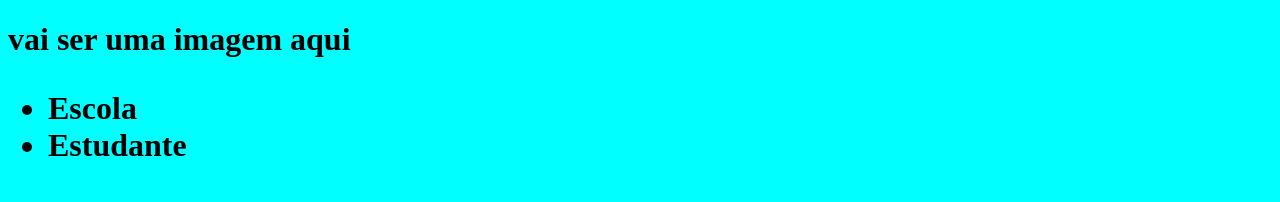
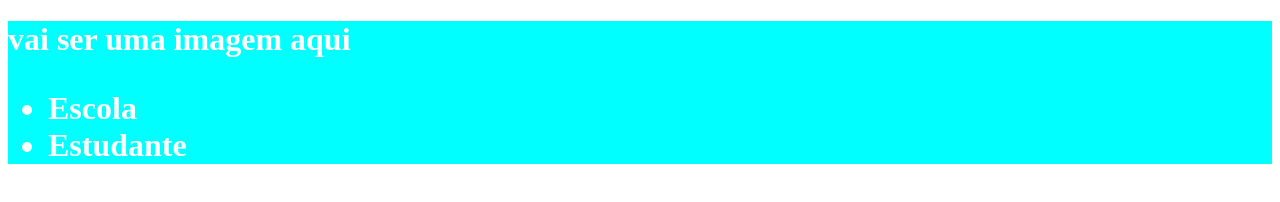
Before and after one commit to isabellecruzz/site-turma-criativa, a plain HTML site: page index.html in a window 1280 px wide. Drawn offline with Linux system fonts and the light colour scheme.

Commit message:
Add files via upload

```diff
--- a/index.html
+++ b/index.html
@@ -8,11 +8,12 @@
     </ul>
 </head>
 <body>
-   <h1>vai ser uma imagem aqui
-    <ul>
-        <li>Escola</li>
-        <li>Estudante</li>
-    </ul>
+    <header><h1>vai ser uma imagem aqui
+        <ul>
+            <li>Escola</li>
+            <li>Estudante</li>
+        </ul></header>
+
 
 
 
--- a/style.css
+++ b/style.css
@@ -1,3 +1,4 @@
-body{
+header{
 background-color: aqua ;
+color: white;
 }
```
